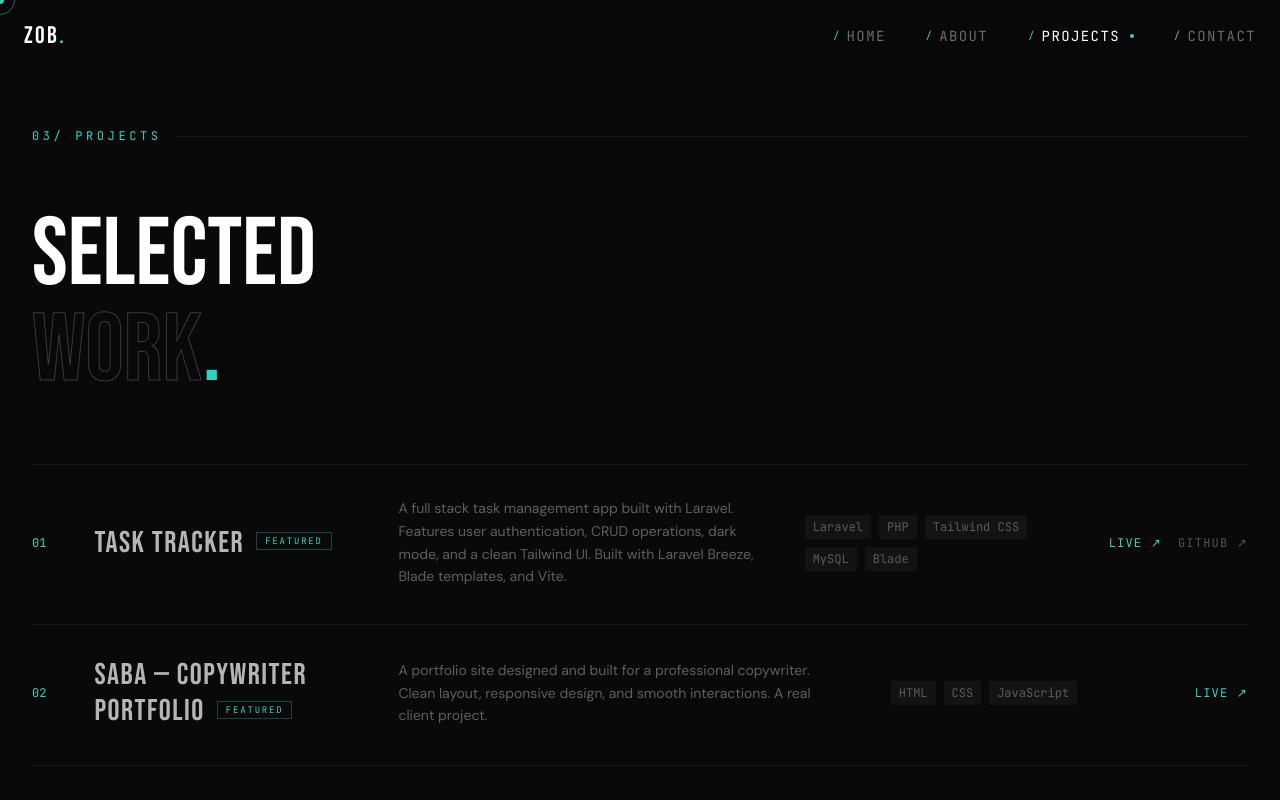
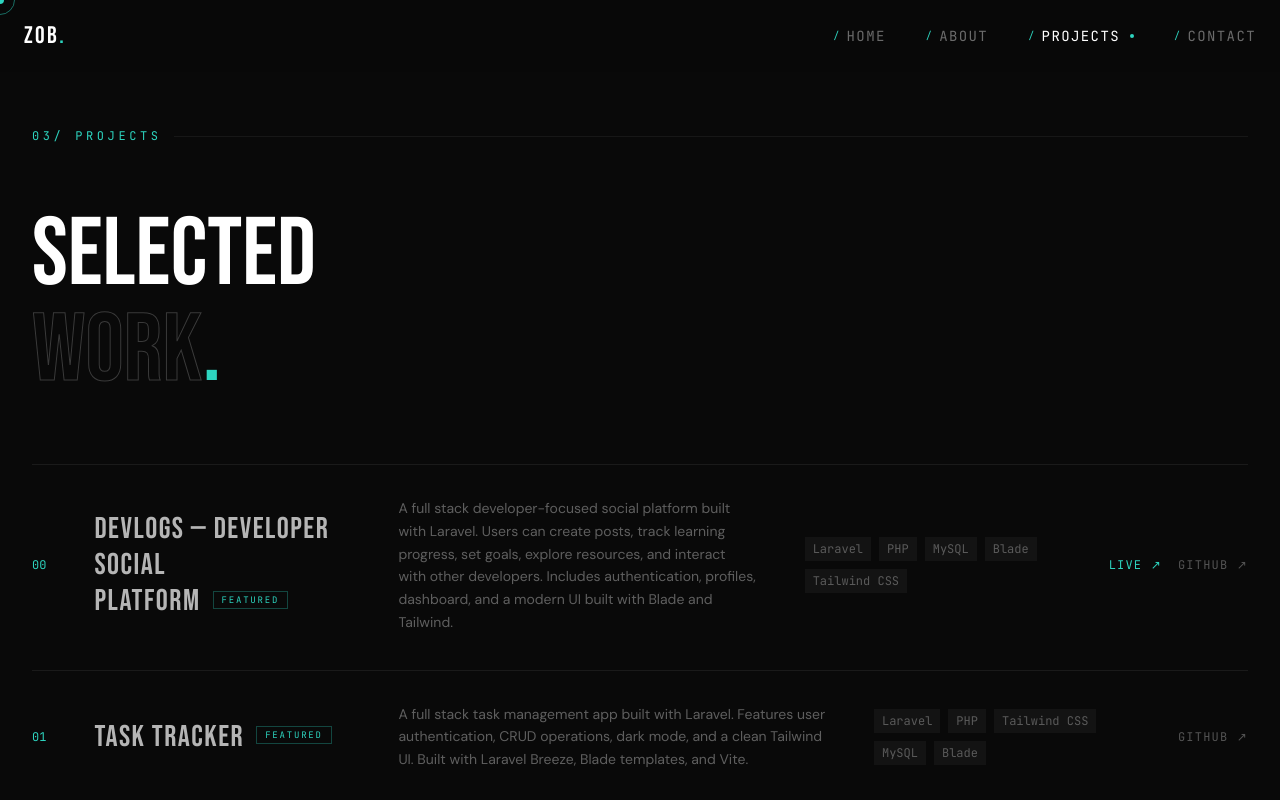
Before and after one commit to zobdhillon/zobportfolio, a React (Vite) app: page /projects in a window 1280 px wide. Shown: the top 800 px of the page. Built offline with nearby package versions, Linux system fonts and the light colour scheme.

Commit message:
added Devlogs project to portfolio

```diff
--- a/src/App.css
+++ b/src/App.css
@@ -167,7 +167,7 @@
 
   &::before,
   &::after {
-    content: '';
+    content: "";
     position: absolute;
     top: -4.5px;
     border: 5px solid transparent;
@@ -182,3 +182,16 @@
     border-right-color: var(--border);
   }
 }
+
+/* Reveal animation for elements (script will toggle the `show` class) */
+.reveal {
+  opacity: 0;
+  transform: translateY(24px);
+  transition:
+    opacity 0.6s ease,
+    transform 0.6s ease;
+}
+.reveal.show {
+  opacity: 1;
+  transform: translateY(0);
+}
--- a/src/pages/Projects.jsx
+++ b/src/pages/Projects.jsx
@@ -1,14 +1,23 @@
 import { useEffect, useRef } from "react";
 
 const projects = [
+  {
+    num: "00",
+    title: "DevLogs — Developer Social Platform",
+    description:
+      "A full stack developer-focused social platform built with Laravel. Users can create posts, track learning progress, set goals, explore resources, and interact with other developers. Includes authentication, profiles, dashboard, and a modern UI built with Blade and Tailwind.",
+    tags: ["Laravel", "PHP", "MySQL", "Blade", "Tailwind CSS"],
+    live: "https://devlogs.42web.io",
+    github: "https://github.com/zobdhillon/devlogs",
+    featured: true,
+  },
   {
     num: "01",
     title: "Task Tracker",
     description:
       "A full stack task management app built with Laravel. Features user authentication, CRUD operations, dark mode, and a clean Tailwind UI. Built with Laravel Breeze, Blade templates, and Vite.",
     tags: ["Laravel", "PHP", "Tailwind CSS", "MySQL", "Blade"],
-    live: "https://github.com/zobdhillon",
-    github: "https://github.com/zobdhillon",
+    github: "https://github.com/zobdhillon/TaskTracker",
     featured: true,
   },
   {
@@ -39,27 +48,31 @@ export default function Projects() {
   useEffect(() => {
     const els = ref.current?.querySelectorAll(".reveal");
     els?.forEach((el, i) => {
-      el.style.opacity = "0";
-      el.style.transform = "translateY(24px)";
-      setTimeout(() => {
-        el.style.transition = "opacity 0.6s ease, transform 0.6s ease";
-        el.style.opacity = "1";
-        el.style.transform = "translateY(0)";
-      }, i * 120);
+      el.classList.remove("show");
+      setTimeout(() => el.classList.add("show"), i * 120);
     });
   }, []);
 
   return (
-    <div ref={ref} className="min-h-screen pt-32 pb-20 px-8 max-w-7xl mx-auto w-full">
+    <div
+      ref={ref}
+      className="min-h-screen pt-32 pb-20 px-8 max-w-7xl mx-auto w-full"
+    >
       {/* Section label */}
       <div className="reveal flex items-center gap-3 mb-16">
         <span
           className="text-xs tracking-[0.3em] uppercase"
-          style={{ color: "#2DD4BF", fontFamily: "'JetBrains Mono', monospace" }}
+          style={{
+            color: "#2DD4BF",
+            fontFamily: "'JetBrains Mono', monospace",
+          }}
         >
           03/ Projects
         </span>
-        <div className="flex-1 h-px" style={{ background: "rgba(255,255,255,0.06)" }} />
+        <div
+          className="flex-1 h-px"
+          style={{ background: "rgba(255,255,255,0.06)" }}
+        />
       </div>
 
       <h2
@@ -84,13 +97,16 @@ export default function Projects() {
         {projects.map((project) => (
           <div
             key={project.num}
-            className="reveal group border-t py-8 flex flex-col lg:flex-row lg:items-center gap-6 lg:gap-12 cursor-default transition-all duration-300 hover:pl-4"
+            className="reveal group border-t py-8 flex flex-col lg:flex-row lg:items-center gap-6 lg:gap-12 cursor-default transform transition-transform duration-300 ease-out hover:translate-x-3"
             style={{ borderColor: "rgba(255,255,255,0.07)" }}
           >
             {/* Number */}
             <span
               className="text-xs flex-shrink-0"
-              style={{ color: "#2DD4BF", fontFamily: "'JetBrains Mono', monospace" }}
+              style={{
+                color: "#2DD4BF",
+                fontFamily: "'JetBrains Mono', monospace",
+              }}
             >
               {project.num}
             </span>
@@ -124,7 +140,10 @@ export default function Projects() {
             {/* Description */}
             <p
               className="flex-1 text-sm leading-relaxed"
-              style={{ color: "rgba(255,255,255,0.35)", fontFamily: "'DM Sans', sans-serif" }}
+              style={{
+                color: "rgba(255,255,255,0.35)",
+                fontFamily: "'DM Sans', sans-serif",
+              }}
             >
               {project.description}
             </p>
@@ -154,7 +173,10 @@ export default function Projects() {
                   target="_blank"
                   rel="noreferrer"
                   className="text-xs tracking-widest uppercase transition-colors hover:text-white"
-                  style={{ color: "#2DD4BF", fontFamily: "'JetBrains Mono', monospace" }}
+                  style={{
+                    color: "#2DD4BF",
+                    fontFamily: "'JetBrains Mono', monospace",
+                  }}
                 >
                   Live ↗
                 </a>
@@ -165,7 +187,10 @@ export default function Projects() {
                   target="_blank"
                   rel="noreferrer"
                   className="text-xs tracking-widest uppercase transition-colors hover:text-white"
-                  style={{ color: "rgba(255,255,255,0.3)", fontFamily: "'JetBrains Mono', monospace" }}
+                  style={{
+                    color: "rgba(255,255,255,0.3)",
+                    fontFamily: "'JetBrains Mono', monospace",
+                  }}
                 >
                   GitHub ↗
                 </a>
@@ -175,13 +200,19 @@ export default function Projects() {
         ))}
 
         {/* Bottom border */}
-        <div className="border-t" style={{ borderColor: "rgba(255,255,255,0.07)" }} />
+        <div
+          className="border-t"
+          style={{ borderColor: "rgba(255,255,255,0.07)" }}
+        />
       </div>
 
       {/* More coming */}
       <p
         className="reveal mt-12 text-xs tracking-[0.3em] uppercase"
-        style={{ color: "rgba(255,255,255,0.2)", fontFamily: "'JetBrains Mono', monospace" }}
+        style={{
+          color: "rgba(255,255,255,0.2)",
+          fontFamily: "'JetBrains Mono', monospace",
+        }}
       >
         // More projects coming soon — React & Vue apps in progress
       </p>
```
